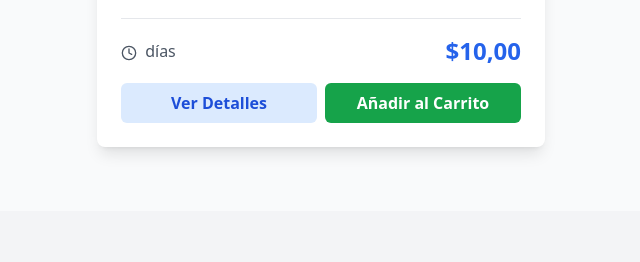
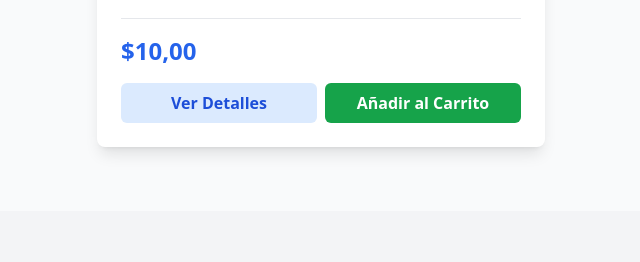
Before and after one commit to Tevez24/Ales_de_munde, a Django app: page /paquetes/ in a window 1280 px wide. Shown: the part 730-992 px from the top of the page, without its empty margins (239-879 px from the left). Run offline with Django 4.2, Linux system fonts and the light colour scheme; tables that the repository leaves empty hold one stand-in row (values such as "Sample post"); some libraries are stand-ins or nearby versions.

Commit message:
Fix: Eliminar campo 'duracion' de la plantilla de paquetes

```diff
--- a/Carrito_project/Carrito_app/templates/Carrito_app/paquetes.html
+++ b/Carrito_project/Carrito_app/templates/Carrito_app/paquetes.html
@@ -55,7 +55,6 @@
                 <p class="text-gray-700 flex-grow">{{ paquete.descripcion|truncatewords:25 }}</p>
                 <div class="mt-4 pt-4 border-t border-gray-200">
                     <div class="flex justify-between items-center mb-4">
-                        <p class="text-gray-600"><i data-lucide="clock" class="inline-block h-4 w-4 mr-1"></i>{{ paquete.duracion }} días</p>
                         <p class="text-2xl font-bold text-blue-600">${{ paquete.precio|floatformat:2 }}</p>
                     </div>
                     <div class="flex space-x-2">
```
